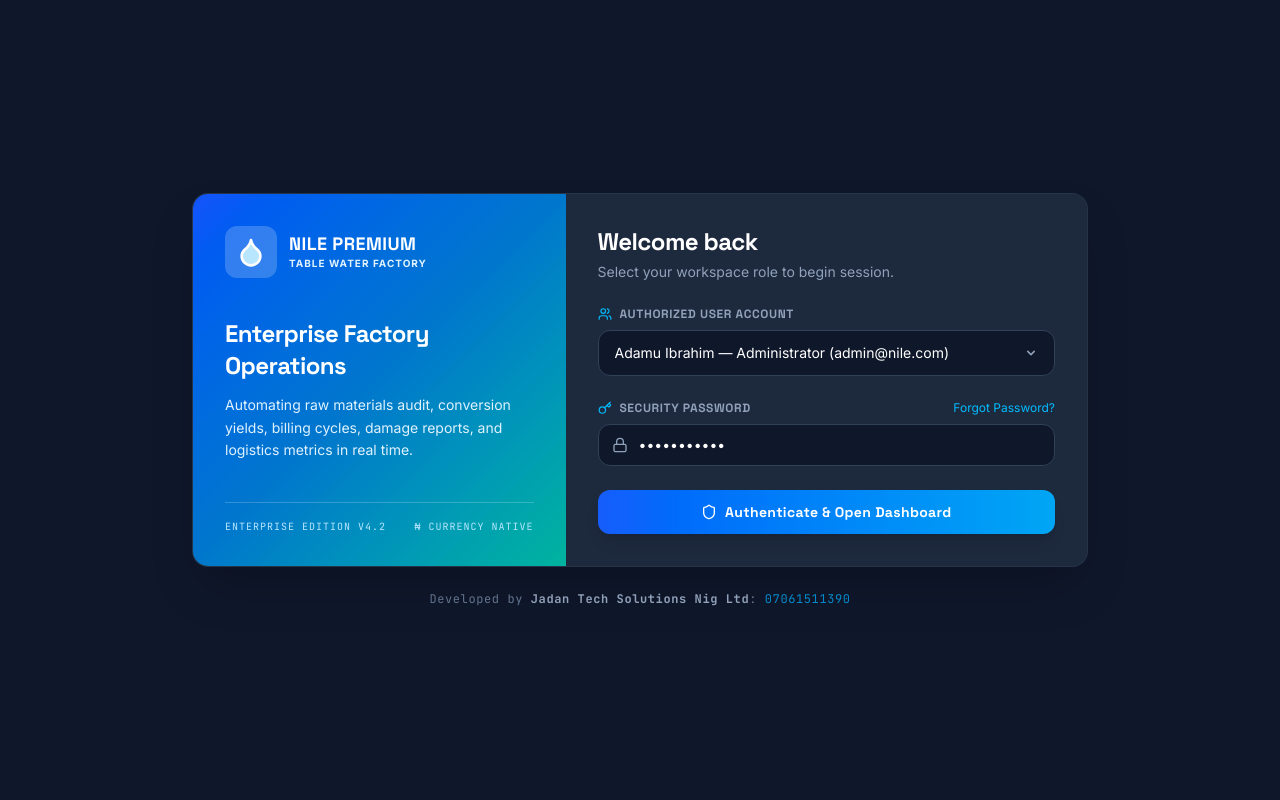
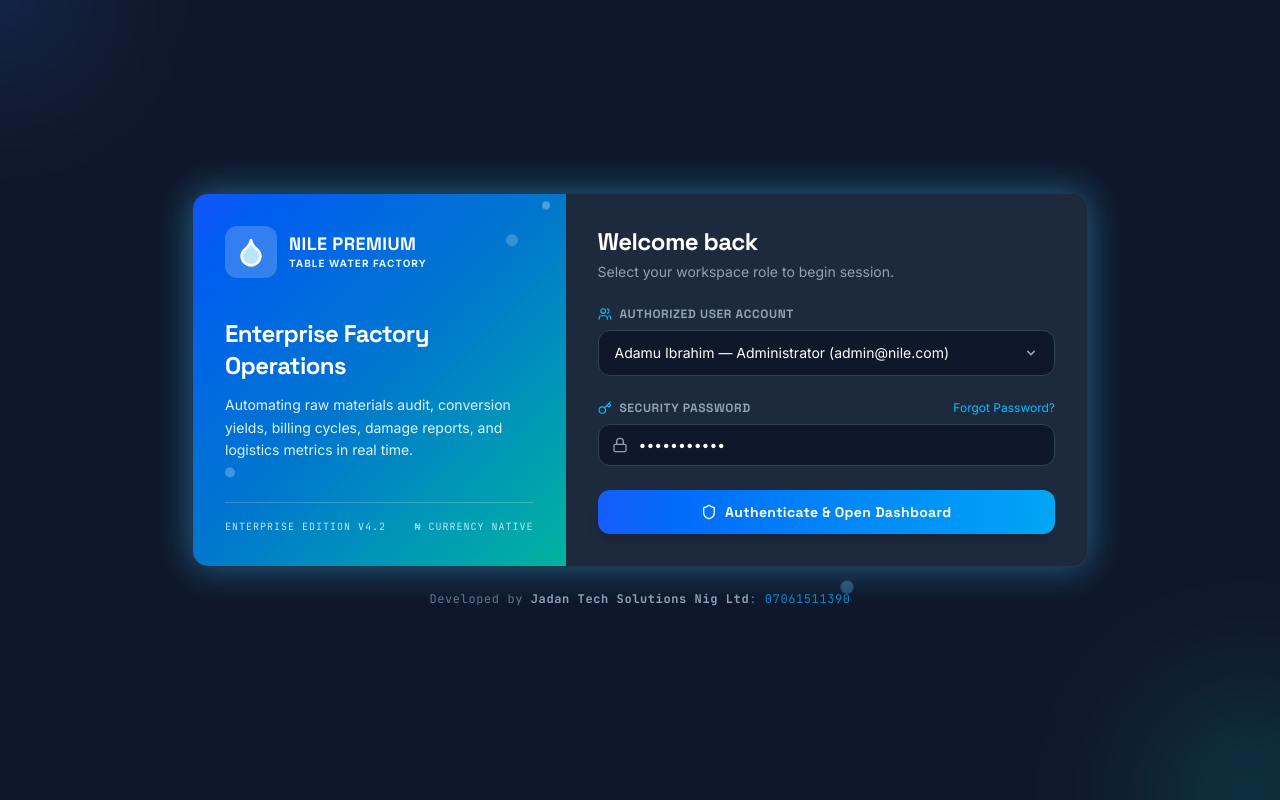
Before and after one commit to JadanTechnologies/purewaterfactory, a React (Vite) app: page / in a window 1280 px wide. Built offline with nearby package versions, Linux system fonts and the light colour scheme.

Commit message:
added levitation

```diff
--- a/src/components/LoginScreen.tsx
+++ b/src/components/LoginScreen.tsx
@@ -54,12 +54,54 @@ export default function LoginScreen({ onLogin }: LoginScreenProps) {
   };
 
   return (
-    <div className="min-h-screen bg-slate-900 flex flex-col items-center justify-center p-4" id="login-container">
-      <div className="w-full max-w-4xl bg-slate-800 rounded-2xl shadow-2xl border border-slate-700/50 overflow-hidden flex flex-col md:flex-row transition-all duration-300">
+    <div className="min-h-screen bg-slate-900 flex flex-col items-center justify-center p-4 relative overflow-hidden" id="login-container">
+      <style>{`
+        @keyframes float-slow {
+          0%, 100% { transform: translateY(0px) rotate(0.5deg); }
+          50% { transform: translateY(-12px) rotate(-0.5deg); }
+        }
+        .animate-float-slow {
+          animation: float-slow 8s ease-in-out infinite;
+        }
+        @keyframes float-slow-reverse {
+          0%, 100% { transform: translateY(0px) rotate(-0.3deg); }
+          50% { transform: translateY(-8px) rotate(0.3deg); }
+        }
+        .animate-float-reverse {
+          animation: float-slow-reverse 10s ease-in-out infinite;
+        }
+        @keyframes pulse-glow {
+          0%, 100% { box-shadow: 0 0 20px rgba(56, 189, 246, 0.3); }
+          50% { box-shadow: 0 0 40px rgba(56, 189, 246, 0.5); }
+        }
+        .animate-pulse-glow {
+          animation: pulse-glow 4s ease-in-out infinite;
+        }
+        @keyframes float-droplet {
+          0%, 100% { transform: translateY(0) scale(1); opacity: 0.6; }
+          50% { transform: translateY(-20px) scale(1.1); opacity: 1; }
+        }
+        .animate-float-droplet {
+          animation: float-droplet 6s ease-in-out infinite;
+        }
+      `}</style>
+
+      {/* Background floating elements */}
+      <div className="absolute -top-20 -left-20 w-40 h-40 bg-blue-500/20 rounded-full blur-3xl animate-float-reverse"></div>
+      <div className="absolute -bottom-24 -right-16 w-48 h-48 bg-teal-500/20 rounded-full blur-3xl animate-float-slow"></div>
+      <div className="absolute top-1/4 left-1/4 w-2 h-2 bg-white/20 rounded-full animate-float-droplet" style={{ animationDelay: '0s' }}></div>
+      <div className="absolute top-3/4 right-1/3 w-3 h-3 bg-sky-300/30 rounded-full animate-float-droplet" style={{ animationDelay: '2s' }}></div>
+      <div className="absolute bottom-1/3 left-2/3 w-2.5 h-2.5 bg-teal-300/25 rounded-full animate-float-droplet" style={{ animationDelay: '4s' }}></div>
+
+      <div className="w-full max-w-4xl bg-slate-800 rounded-2xl shadow-2xl border border-slate-700/50 overflow-hidden flex flex-col md:flex-row transition-all duration-300 animate-float-slow animate-pulse-glow relative z-10">
 
         {/* Left pane: Branding & Concept */}
-        <div className="md:w-5/12 bg-gradient-to-br from-blue-600 via-sky-600 to-teal-500 p-8 flex flex-col justify-between text-white relative">
+        <div className="md:w-5/12 bg-gradient-to-br from-blue-600 via-sky-600 to-teal-500 p-8 flex flex-col justify-between text-white relative overflow-hidden">
           <div className="absolute inset-0 bg-black/10 mix-blend-overlay"></div>
+          {/* Floating water droplets decoration */}
+          <div className="absolute top-4 right-4 w-2 h-2 bg-white/30 rounded-full animate-float-slow"></div>
+          <div className="absolute top-12 right-12 w-3 h-3 bg-white/20 rounded-full animate-float-reverse"></div>
+          <div className="absolute bottom-20 left-8 w-2.5 h-2.5 bg-white/25 rounded-full animate-float-slow"></div>
           <div className="relative z-10">
             <div className="flex items-center gap-3">
               <div className="bg-white/20 p-2.5 rounded-xl backdrop-blur-md">
```
